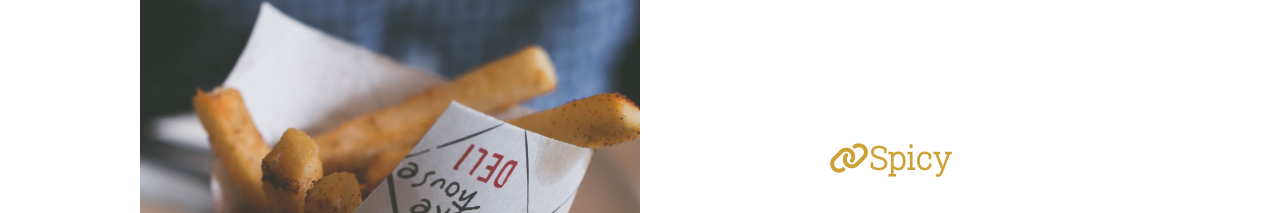
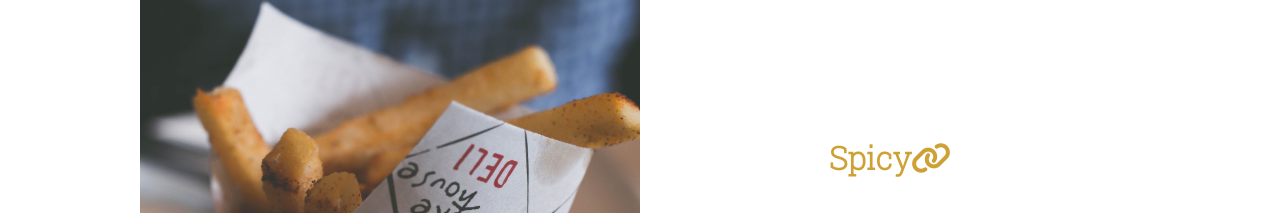
Before and after one commit to Giovanna89/DevFried, a plain HTML site: page menu.html in a window 1280 px wide. Shown: the part 420-633 px from the top of the page. Drawn offline with Linux system fonts and the light colour scheme.

Commit message:
Bottega Class

```diff
--- a/styles/helpers.css
+++ b/styles/helpers.css
@@ -14,7 +14,7 @@
     outline: none;
 }
 
-.anchor-link h1::before {
+.anchor-link h1::after {
     font-family: "Font Awesome 5 Free";
     content: "\f0c1";
     font-weight: 900;
```
